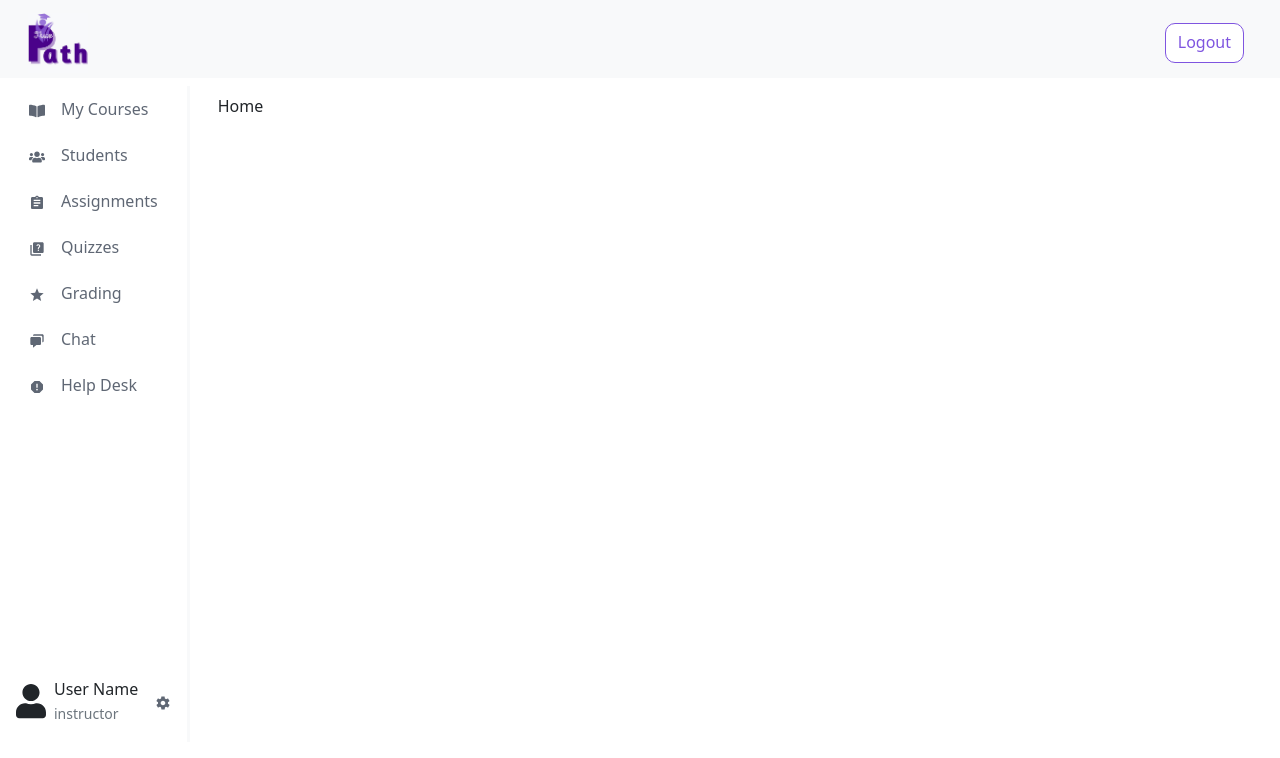
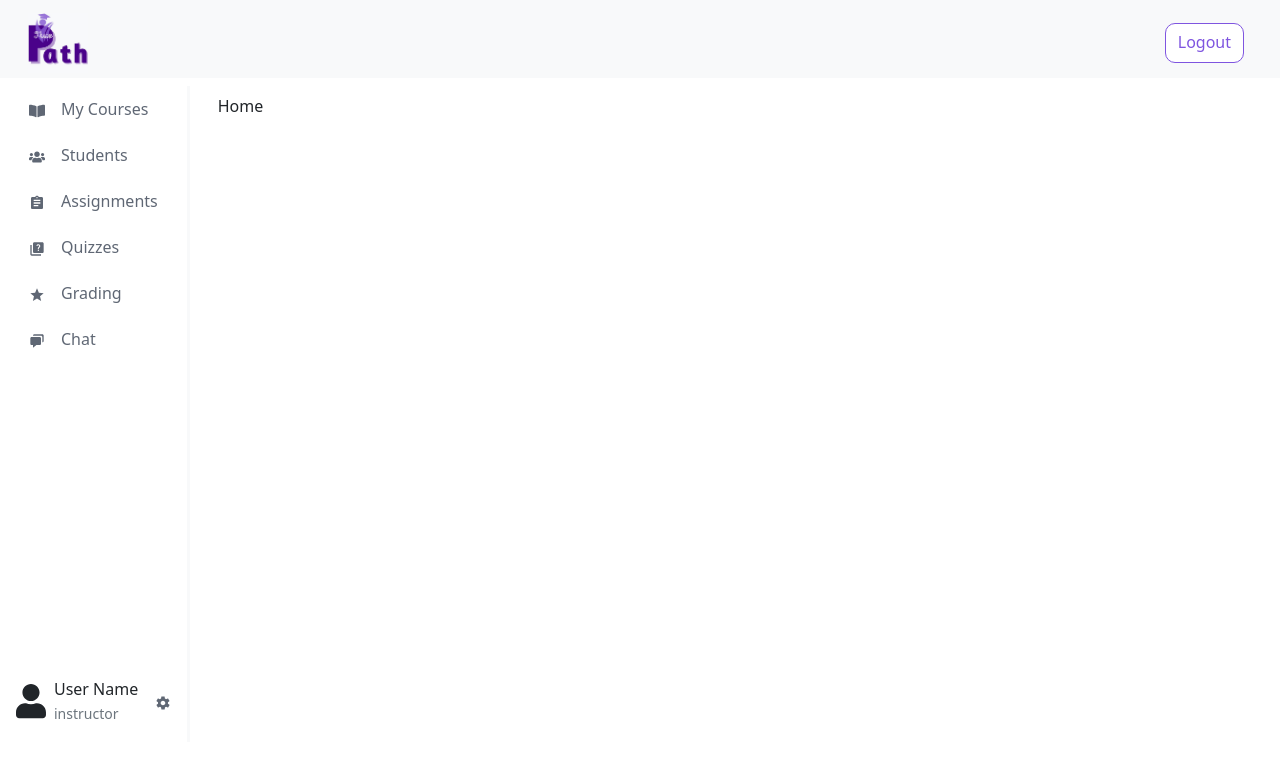
Before and after one commit to Final-Project-CS599/front-end, a React (Vite) app: page / in a window 1280 px wide. Shown: the top 758 px of the page. Built offline with nearby package versions, Linux system fonts and the light colour scheme.

Commit message:
Revert "added help desk for instructor"
This reverts commit 2a91deb1f102a975fd1cdba1e6d6975972ca9eb9.

```diff
--- a/src/components/layout/NavButtons.jsx
+++ b/src/components/layout/NavButtons.jsx
@@ -112,10 +112,6 @@ export const instructorNavButtons = [
     text: 'Chat',
     icon: <BiSolidChat />,
     to: '/instructor/chat',
-  }, {
-    text: 'Help Desk',
-    icon: <MdReport />,
-    to: '/instructor/report',
   },
 ];
 
```
